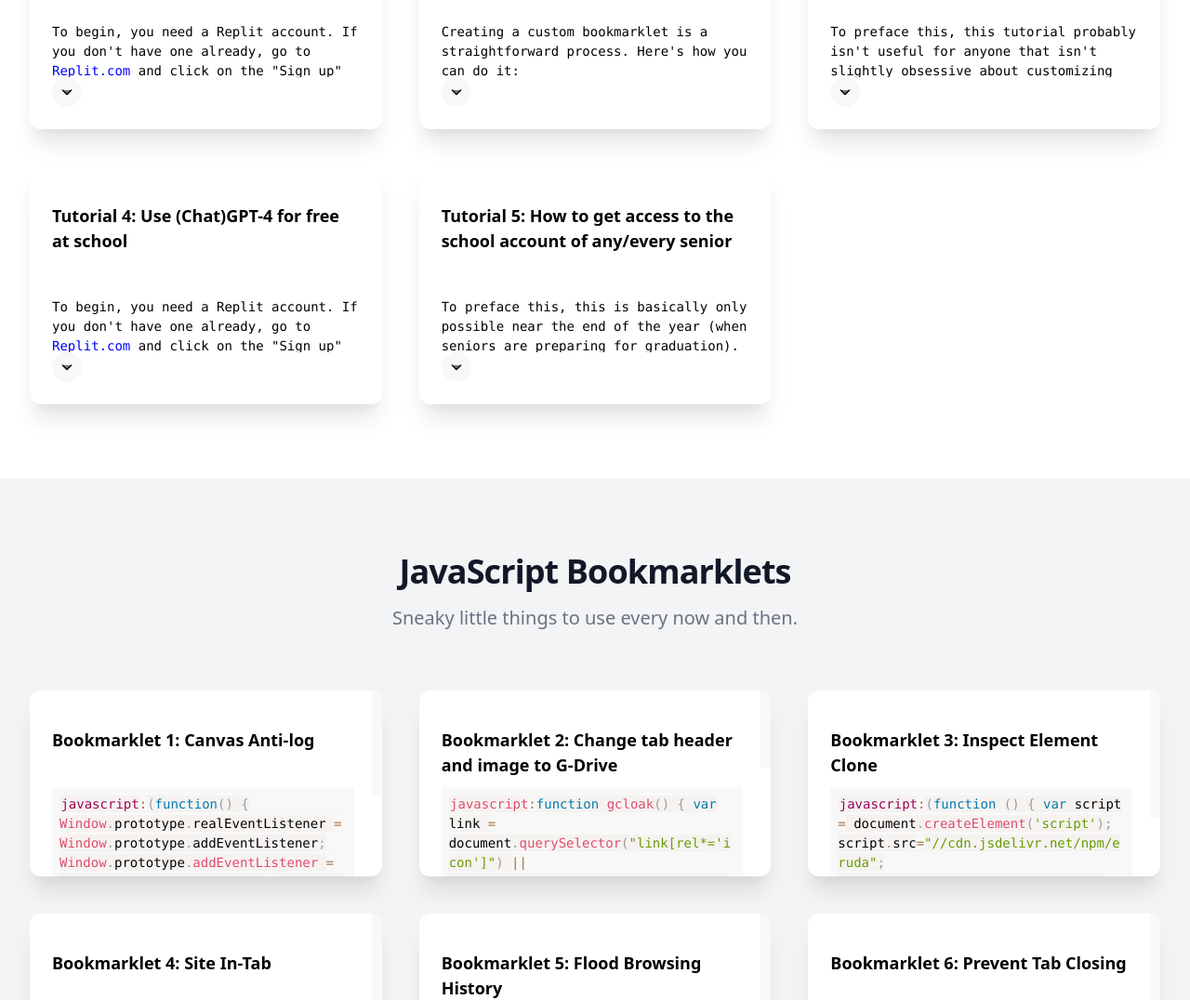
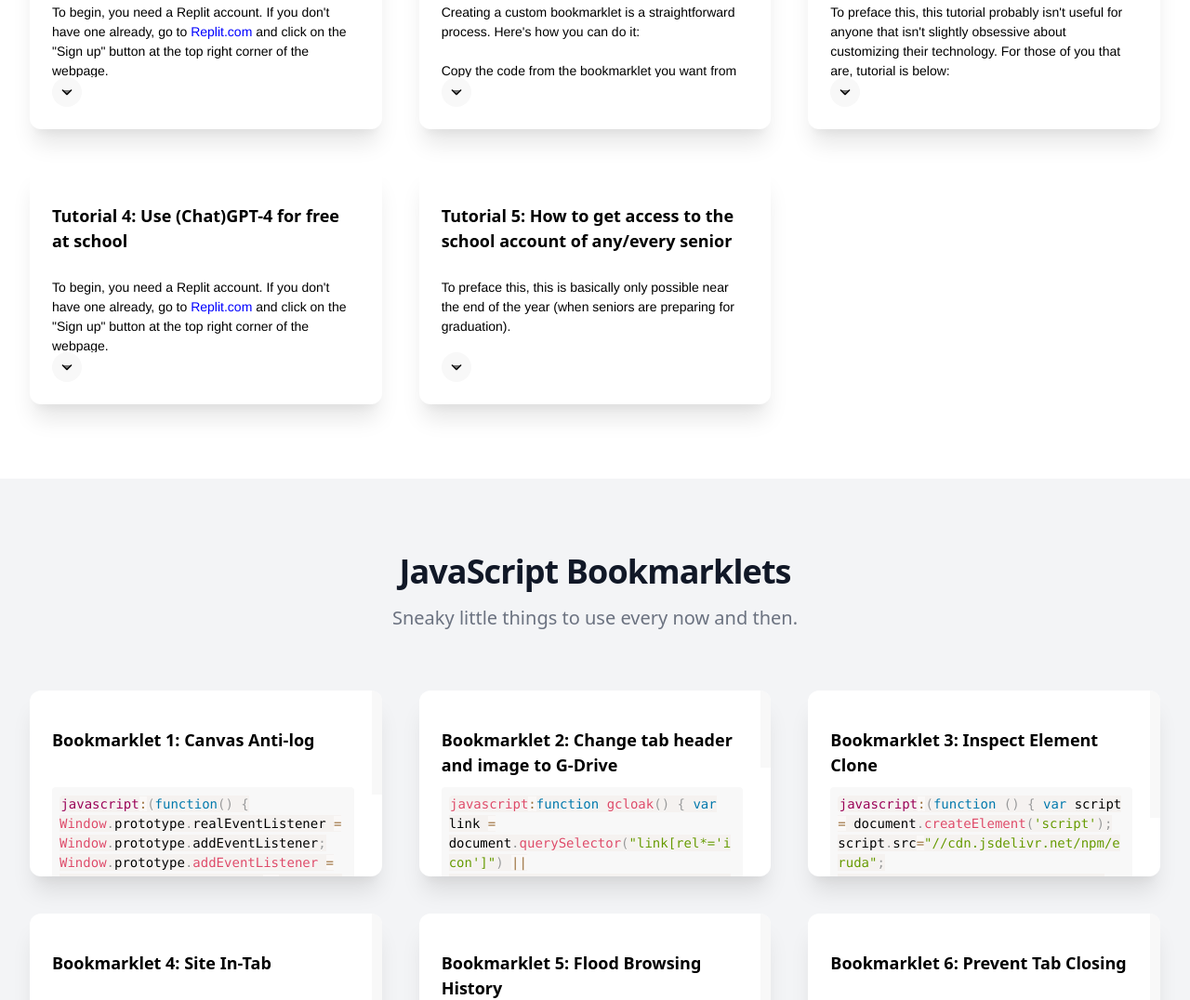
Before and after one commit to GooglyBlox/schooltricks.github.io, a plain HTML site: page index.html in a window 1280 px wide. Shown: the part 845-1921 px from the top of the page at 93% size. Drawn offline with nearby package versions, Linux system fonts and the light colour scheme; some packages are replaced by stand-ins of ours; a script that the page names is missing.

Commit message:
Update index.html

```diff
--- a/index.html
+++ b/index.html
@@ -15,7 +15,6 @@
   <!-- Simplebar CSS -->
   <link href="https://unpkg.com/simplebar@5.3.0/dist/simplebar.min.css" rel="stylesheet">
   <style>
-    /* Custom CSS */
     .scrollable-card {
       max-height: 200px;
       /* Set a max height for the scrollable area */
@@ -47,7 +46,6 @@
       line-height: 1.5;
     }
 
-    /* Additional Styles */
     .logo {
       height: 40px;
       width: auto;
@@ -64,6 +62,7 @@
 
     .card-description {
       font-size: 14px;
+      font-family: Helvetica, Arial, sans-serif;
       line-height: 1.5;
       max-height: 150px;
       /* Set a max height for initial display */
@@ -267,7 +266,6 @@
             Tutorial 1: How to host your own proxy
           </p>
           <pre class="mt-4 card-description collapsed">
-            <code>
 To begin, you need a Replit account. If you don't have one already, go to <a href="https://replit.com/~" style="color: blue;">Replit.com</a> and click on the "Sign up" button at the top right corner of the webpage.
 
 You'll be prompted to provide an email address, username, and password. After you've signed up and verified your email, log in to your new account.
@@ -283,7 +281,6 @@ In your forked version of the Supernova Repl, click on the 'Run' button at the t
 Once the Repl has been run, you should see a small window on the right side of the page displaying the output of your Repl. There will be a button at the top of this window that says "Open in a new tab". Click this button to open your proxy server in a new browser tab.
 
 That's it! You've set up your own proxy server. You can now go on any website blocked by the school's network or blocked by the spyware extensions they put on your device (GoGuardian, Lanschool, etc).
-    </code>
           </pre>
           <div class="expand-button">
             <svg xmlns="http://www.w3.org/2000/svg" viewBox="0 0 24 24" fill="none" stroke="currentColor"
@@ -304,7 +301,6 @@ That's it! You've set up your own proxy server. You can now go on any website bl
             Tutorial 2: Create a custom bookmarklet
           </p>
           <pre class="mt-4 card-description collapsed">
-        <code>
 Creating a custom bookmarklet is a straightforward process. Here's how you can do it:
 
 Copy the code from the bookmarklet you want from the <a href="https://tutorials-and-bookmarklets.googlyblox.repl.co/#bookmarklets" style="color: blue;">bookmarklets section</a>.
@@ -318,7 +314,6 @@ In the "URL" or "Location" field, paste the JavaScript code you copied earlier.
 Click "Save" or "Add" to create the bookmarklet.
 
 That's it! Your custom bookmarklet is now ready to use. Simply click on it in your bookmarks bar to execute the associated JavaScript code on the current page.
-        </code>
       </pre>
           <div class="expand-button">
             <svg xmlns="http://www.w3.org/2000/svg" viewBox="0 0 24 24" fill="none" stroke="currentColor"
@@ -339,7 +334,6 @@ That's it! Your custom bookmarklet is now ready to use. Simply click on it in yo
             Tutorial 3: Use experimental Chrome features
           </p>
           <pre class="mt-4 card-description collapsed">
-        <code>
 To preface this, this tutorial probably isn't useful for anyone that isn't slightly obsessive about customizing their technology. For those of you that are, tutorial is below:
 
 In the address bar of the Chrome browser, type "chrome://flags" (without the quotes) and press Enter. This will take you to the Chrome Flags page.
@@ -347,7 +341,6 @@ In the address bar of the Chrome browser, type "chrome://flags" (without the quo
 The Chrome Flags page contains various experimental features and settings that are not enabled by default in the stable version of Chrome. These flags allow you to customize and tweak different aspects of Chrome's functionality.
 
 I'm obsessed with customizing any piece of technology I get my hands on, and Chromebooks are no exception. Play around with the flags and see what works for you - read the descriptions! I was able to customize my Chromebook to force dark mode, use an  experimental new UI design, and changed the color of all blue UI highlighting to pink. See what you can come up with if you're as obsessive with customization as me.
-        </code>
       </pre>
           <div class="expand-button">
             <svg xmlns="http://www.w3.org/2000/svg" viewBox="0 0 24 24" fill="none" stroke="currentColor"
@@ -368,7 +361,6 @@ I'm obsessed with customizing any piece of technology I get my hands on, and Chr
             Tutorial 4: Use (Chat)GPT-4 for free at school
           </p>
           <pre class="mt-4 card-description collapsed">
-        <code>
 To begin, you need a Replit account. If you don't have one already, go to <a href="https://replit.com/~" style="color: blue;">Replit.com</a> and click on the "Sign up" button at the top right corner of the webpage.
 
 You'll be prompted to provide an email address, username, and password. After you've signed up and verified your email, log in to your new account.
@@ -384,7 +376,6 @@ In your forked version of the GPT4FREE Repl, click on the 'Run' button at the to
 Once the Repl has been run, you should see a small window on the right side of the page displaying the output of your Repl. There will be a button at the top of this window that says "Open in a new tab". Click this button to open your website in a new browser tab.
 
 That's it! You've set up your GPT4FREE server. You can now use the premium version of ChatGPT (GPT-4) for free, including at school. Been a game-changer for me with quickly asking questions to ChatGPT without needing to use my phone or disconnect from school WiFi.
-        </code>
       </pre>
           <div class="expand-button">
             <svg xmlns="http://www.w3.org/2000/svg" viewBox="0 0 24 24" fill="none" stroke="currentColor"
@@ -404,7 +395,6 @@ That's it! You've set up your GPT4FREE server. You can now use the premium versi
             Tutorial 5: How to get access to the school account of any/every senior
           </p>
           <pre class="mt-4 card-description collapsed">
-        <code>
 To preface this, this is basically only possible near the end of the year (when seniors are preparing for graduation).
 
 This is actually something I (the primary author of Trojanware) did my senior year. Funny enough, it wasn't actually that difficult and really (really) anyone can do it themselves as long as they know what to look out for.
@@ -424,9 +414,6 @@ With that information, we can now complete the puzzle! Match up the seat to the
 Just like that, you have access to any senior's Google account (although it doesn't really matter, since they're graduating shortly after and their Google accounts get permanently deleted ~14 days after gradutation).
 
 This was something fun I did that was going to end up as my senior prank (but I didn't go through with it), so maybe take some inspiration and try it yourself!
-
-
-        </code>
       </pre>
           <div class="expand-button">
             <svg xmlns="http://www.w3.org/2000/svg" viewBox="0 0 24 24" fill="none" stroke="currentColor"
@@ -815,7 +802,7 @@ javascript:(function() {  var darkReaderScript = document.createElement('script'
       DarkReader.disable();
 
       if (!isDarkMode) {
-        DarkReader.setFetchMethod(window.fetch); // Set the fetch method
+        DarkReader.setFetchMethod(window.fetch);
         DarkReader.enable(darkReaderOptions);
         localStorage.setItem(localStorageKey, true);
       } else {
@@ -828,12 +815,11 @@ javascript:(function() {  var darkReaderScript = document.createElement('script'
     // Check if the user had previously enabled dark mode and restore the preference
     const storedPreference = localStorage.getItem(localStorageKey);
     if (storedPreference) {
-      DarkReader.setFetchMethod(window.fetch); // Set the fetch method
+      DarkReader.setFetchMethod(window.fetch);
       DarkReader.enable(darkReaderOptions);
       darkModeCheckbox.checked = true;
     }
 
-    // Custom fetch method to handle CORS policy
     function fetchCustom(url) {
       return fetch(url, {mode: 'cors'});
     }
```
